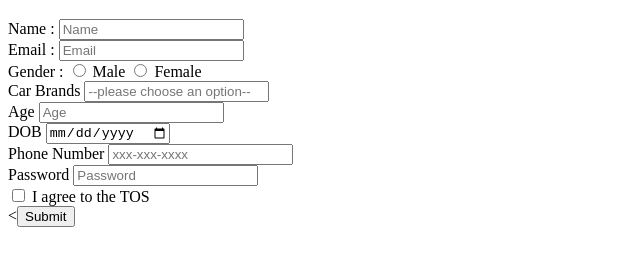
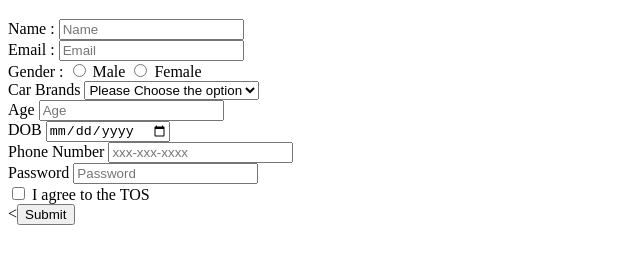
Before and after one commit to acciojob/signup-form-car-Areddulanaveenkumar, a website: page main.html in a window 1280 px wide. Shown: the part 61-326 px from the top of the page, without its empty margins (0-640 px from the left). Drawn offline with Linux system fonts and the light colour scheme.

Commit message:
created a submission

```diff
--- a/main.html
+++ b/main.html
@@ -20,7 +20,11 @@
 		<input id="gender_f" type="radio" name="gender" required>
 		<label for="gender_f">Female</label><br>
 		<label for="cars">Car Brands</label>
-		<input id="cars" type="select" placeholder="--please choose an option--" required><br>
+		<select id="cars" name="cars">
+			<option >Please Choose the option</option>
+			<option>Ford</option>
+			<option>Tata</option>
+		</select><br>
 		<label for="age">Age</label>
 		<input id="age" type="number" placeholder="Age" required><br>
 		<label for="dob">DOB</label>
```
